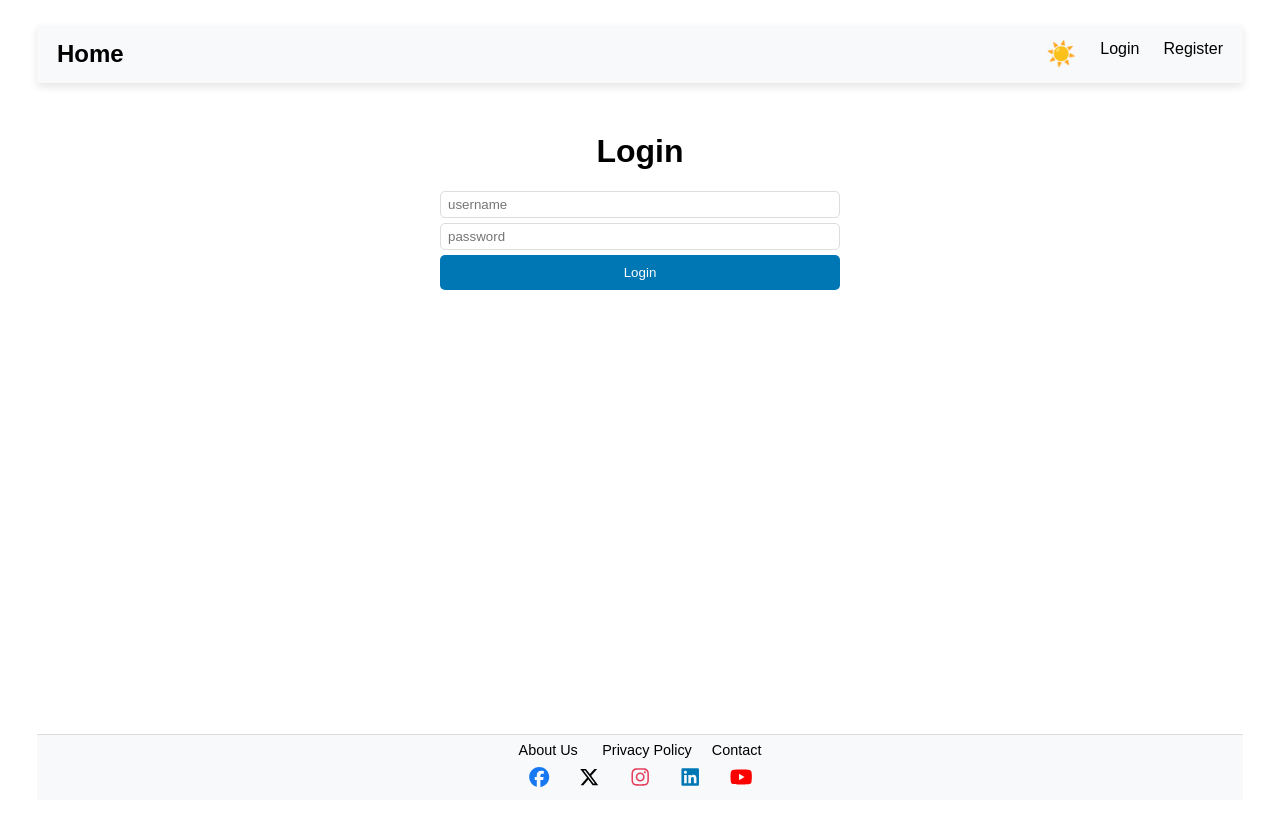
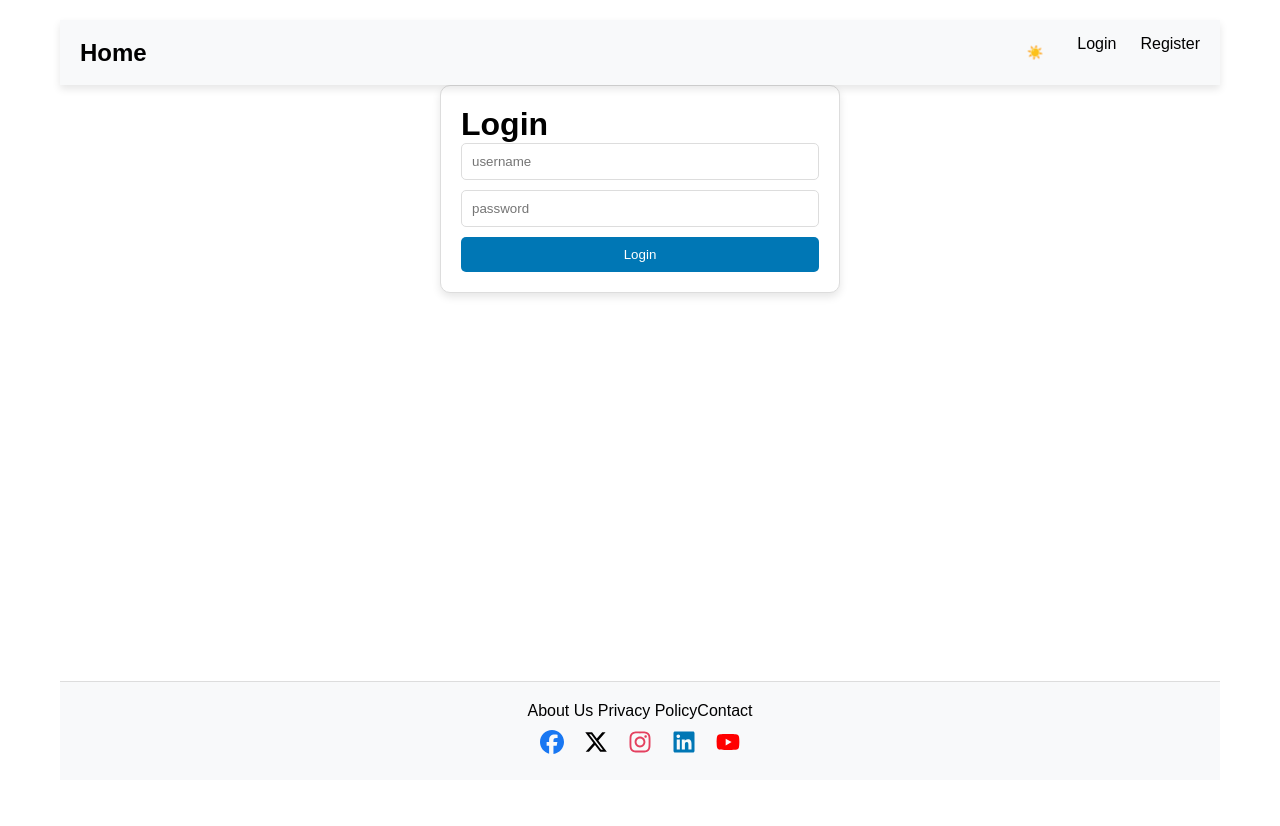
Before and after one commit to Ali5Faridi/News-blog, a React (Vite) app in the folder frontend/: page /login in a window 1280 px wide. Shown: the top 826 px of the page. After the commit the page ends 800 px from the top, so only its background shows below. Built offline with nearby package versions, Linux system fonts and the light colour scheme; no server answers.

Commit message:
css done

```diff
--- a/frontend/src/App.css
+++ b/frontend/src/App.css
@@ -1,171 +1,55 @@
-
-*{
+/* ===== Global Styles ===== */
+* {
   box-sizing: border-box;
-}
-a{
-  cursor: pointer;
-}
-body{
-  color: #222;
-}
-img{
-  max-width: 100%;
-}
-main{
-  padding: 5px;
-  max-width: 95%;
-  margin: 0 auto;
-}
-header{
-  display:flex;
-  justify-content:space-between;
-  margin-top: 20px;
-  margin-bottom: 50px;
-  align-items: center;
-}
-header a{
-  text-decoration:none;
-  color: inherit;
-}
-header a.logo{
-  font-weight: bold;
-  font-size: 1.5rem;
-}
-header nav{
-  display:flex;
-  gap: 24px;
+  margin: 0;
+  padding: 0;
 }
 
-div.post{
-  display: grid;
-  grid-template-columns: 1fr;
-  gap: 20px;
-  margin-bottom: 30px;
-}
-@media screen and (min-width: 700px) {
-  div.post{
-      grid-template-columns: .9fr 1.1fr;
+body {
+  font-family: "Arial", sans-serif;
+  background-color: var(--background-color);
+  color: var(--text-color);
+  transition: background-color 0.3s, color 0.3s;
+  min-height: 100svh;
+  display: flex;
+  flex-direction: column;
+  > div {
+    flex: 1;
   }
 }
 
-div.post div.texts h2{
-  margin:0;
-  font-size: 2rem;
-}
-div.post div.texts a{
-  text-decoration:none;
-  color: inherit;
-}
-div.post p.info{
-  margin:24px 0;
-  color: var(--card-border);
-  font-size:1rem;
-  font-weight: bold;
+#root {
   display: flex;
-  gap: 10px;
-}
-div.post p.info a.author{
-  color:var(--card-text);
-}
-div.post p.summary{
-  margin:10px 0;
-  line-height: 1.8rem;
-}
-
-form.login, form.register{
-  max-width: 400px;
-  height: 100vh;
-  margin: 0 auto;
-  padding-bottom: 300px;
+  flex-direction: column;
 }
 
 
-input{
-  display: block;
-  margin-bottom: 5px;
-  width: 100%;
-  padding: 5px 7px;
-  border: 2px solid var(--background-color);
-  border-radius: 5px;
-  background-color: var(--background-color);
-}
-button{
+a {
   cursor: pointer;
-  width: 100%;
-  display: block;
-  background-color: var(--button-hover-bg);
-  border:0;
-  color: var(--background-color);
-  border-radius: 5px;
-  padding: 7px 0;
-}
-form.login h1, form.register h1{
-  text-align: center;
+  text-decoration: none;
+  color: inherit;
+  transition: color 0.3s;
 }
 
-div.post-page div.image{
-  max-height:300px;
-  display: flex;
-  overflow:hidden;
-}
-div.post-page div.image img{
-  object-fit: cover;
-  object-position: center center;
-  width: 100%;
-}
-div.post-page a{
-  color:var(--text-color);
-  text-decoration: underline;
-}
-div.post-page h1{
-  text-align: center;
-  margin: 10px 0 5px;
-}
-div.post-page time{
-  text-align: center;
-  display: block;
-  font-size:1rem;
-  color:var(--input-border);
-  margin: 10px 0;
-}
-div.post-page div.author{
-  text-align: center;
-  margin-bottom: 20px;
-  font-size: .7rem;
-  font-weight: bold;
-}
-div.content p{
-  line-height: 1.5rem;
-  margin: 30px 0;
-}
-div.content li{
-  margin-bottom: 10px;
-}
-div.edit-row{
-  text-align: center;
-  margin-bottom: 20px;
-}
-div.post-page a.edit-btn{
-  background-color: var(--card-border);
-  display: inline-flex;
-  align-items: center;
-  gap: 5px;
-  color: var(--text-color);
-  padding:15px 30px;
-  border-radius: 5px;
-  text-decoration: none;
-}
-a svg{
-  height:20px;
+a:hover {
+  color: var(--button-hover-bg);
 }
 
-.ql-toolbar.ql-snow + .ql-container.ql-snow{
-  border: 2px solid var(--card-text);
-  border-radius: 5px;
-  background-color: var(--card-border);
-  height: 200px;
+img {
+  max-width: 100%;
 }
 
+main {
+  padding: 20px;
+  max-width: 1200px;
+  margin: 0 auto;
+  width: 100%;
+  display: flex;
+  flex-direction: column;
+  flex-grow: 1;
+}
+
+/* ===== Header Styles ===== */
 header {
   display: flex;
   justify-content: space-between;
@@ -173,14 +57,9 @@ header {
   position: sticky;
   top: 0;
   background-color: var(--header-bg);
+  padding: 15px 20px;
+  box-shadow: var(--box-shadow);
   z-index: 100;
-  padding: 10px 20px;
-  box-shadow: 0 2px 5px var(--box-shadow);
-}
-
-header a {
-  text-decoration: none;
-  color: inherit;
 }
 
 header a.logo {
@@ -193,140 +72,159 @@ header nav {
   gap: 24px;
 }
 
-
-
+/* ===== Footer Styles ===== */
 footer {
   background-color: var(--footer-bg);
   padding: 20px 10px;
-  border-top: 2px solid var(--input-border);
+  border-top: 1px solid var(--input-border);
   text-align: center;
   position: sticky;
   bottom: 0;
   z-index: 100;
-  width: 100%;
-  margin-top: auto; /* Push footer to the bottom */
+  margin-top: auto;/* in dorost kar footer ro */
 }
 
+footer .social-icons {
+  display: flex;
+  justify-content: center;
+  gap: 20px;
+  margin-top: 10px;
+}
 
-footer .footer-container {
-  max-width: 960px;
-  margin: 0 auto;
-}
-/* استایل کلی فوتر */
-.footer {
-  position: sticky;
-  bottom: 0;
-  width: 100%;
-  background-color: var(--footer-bg);
-  padding: 20px 10px;
-  border-top: 1px solid var(--input-border);
-  text-align: center;
-  box-shadow: 0 -2px 5px var(--box-shadow);
-}
-.footer-container {
-  max-width: 960px;
-  height: 25px;
-  margin: 0 auto;
-  display: flex;
-  flex-direction: column;
-  align-items: center;
-  justify-content: center;
-}
-/* لینک‌های فوتر */
-.footer-container nav a {
-  margin: 0 10px;
-  color: var(--text-color);
-  text-decoration: none;
-  font-size: 0.9rem;
-}
-.footer-container nav a:hover {
-  text-decoration: underline;
-}
-/* آیکون‌های شبکه‌های اجتماعی */
-.social-icons {
-  display: flex;
-  gap: 20px; /* فاصله بین آیکون‌ها */
-  gap: 20px; /* فاصله بین آیکون‌ها */
-}
-.social-icons a {
-  font-size: 1.9rem;
+footer .social-icons a {
+  font-size: 1.5rem;
   transition: color 0.3s;
 }
-/* رنگ‌های رسمی هر شبکه اجتماعی */
+
+/* Social Media Icon Colors */
 .social-icons .facebook {
-  color: #1877F2;
+  color: #1877f2;
 }
+
 .social-icons .facebook:hover {
-  color: #125ABE;
+  color: #125abe;
 }
+
 .social-icons .x {
   color: var(--text-color);
 }
+
 .social-icons .x:hover {
-  color: #333333;
+  color: #333;
 }
+
 .social-icons .instagram {
-  color: #E4405F;
+  color: #e4405f;
 }
+
 .social-icons .instagram:hover {
-  color: #C13584;
+  color: #c13584;
 }
+
 .social-icons .linkedin {
-  color: #0077B5;
+  color: #0077b5;
 }
+
 .social-icons .linkedin:hover {
-  color: #004F7C;
+  color: #004f7c;
 }
+
 .social-icons .youtube {
-  color: #FF0000;
+  color: #ff0000;
 }
+
 .social-icons .youtube:hover {
-  color: #C1351D;
+  color: #c1351d;
 }
-/* Responsive Adjustments */
-@media (max-width: 768px) {
-  .social-icons {
-    gap: 10px; /* Further reduce gap for smaller screens */
-  }
 
-  .social-icons a {
-    font-size: 1.2rem; /* Smaller icons for mobile */
+/* ===== Post Styles ===== */
+.post {
+  display: grid;
+  grid-template-columns: 1fr;
+  gap: 20px;
+  background-color: var(--card-bg);
+  color: var(--card-text);
+  border: 1px solid var(--card-border);
+  box-shadow: var(--card-shadow);
+  padding: 20px;
+  margin-bottom: 30px;
+  border-radius: 10px;
+  transition: background-color 0.3s, color 0.3s, border-color 0.3s;
+}
+
+@media screen and (min-width: 700px) {
+  .post {
+    grid-template-columns: 0.9fr 1.1fr;
   }
 }
 
-.social-icons .youtube:hover {
-  color: #C1351D;
+.post .texts h2 {
+  margin: 0;
+  font-size: 2rem;
 }
 
-body {
-  color: #222;
-  font-family: "Arial", sans-serif;
-  background-color: #f8f9fa;
+.post .info {
+  margin: 24px 0;
+  color: var(--card-text);
+  font-size: 1rem;
+  font-weight: bold;
+  display: flex;
+  gap: 10px;
 }
 
-/* لینک‌ها */
-a {
-  cursor: pointer;
-  transition: color 0.3s ease-in-out;
+.post .info a.author {
+  color: var(--card-text);
 }
 
-a:hover {
-  color: var(--button-hover-bg);
+.post .summary {
+  margin: 10px 0;
+  line-height: 1.8rem;
 }
 
-/* سربرگ */
-header {
-  background-color: var(--header-bg);
-  padding: 15px 20px;
-  box-shadow: 0 2px 5px var(--box-shadow);
+/* ===== Form Styles ===== */
+login-page,
+register-page {
+  height: 100vh;
+}
+form.login,
+form.register {
+  max-width: 400px;
+
+  margin: 0 auto;
+  padding: 20px;
+  background-color: var(--card-bg);
+  border: 1px solid var(--card-border);
+  border-radius: 10px;
+  box-shadow: var(--card-shadow);
 }
 
-/* دکمه‌ها */
+input,
+textarea {
+  display: block;
+  width: 100%;
+  padding: 10px;
+  margin-bottom: 10px;
+  border: 1px solid var(--input-border);
+  border-radius: 5px;
+  background-color: var(--input-bg);
+  color: var(--text-color);
+  transition: border-color 0.3s;
+}
+
+input:focus,
+textarea:focus {
+  border-color: var(--input-focus-border);
+  outline: none;
+}
+
 button {
+  width: 100%;
+  padding: 10px;
   background-color: var(--button-bg);
-  color: var(--background-color);
-  padding: 10px;
+  color: white;
+  border: none;
   border-radius: 5px;
+  cursor: pointer;
   transition: background-color 0.3s;
 }
 
@@ -334,34 +232,77 @@ button:hover {
   background-color: var(--button-hover-bg);
 }
 
-/* استایل پست‌ها */
-div.post {
-  background: var(--card-bg);
-  border-radius: 10px;
-  padding: 20px;
-  box-shadow: 0 2px 10px var(--box-shadow);
-  transition: transform 0.3s ease-in-out;
+/* ===== Post Page Styles ===== */
+.post-page .image {
+  max-height: 300px;
+  display: flex;
+  overflow: hidden;
 }
 
-div.post:hover {
-  transform: scale(1.02);
+.post-page .image img {
+  object-fit: cover;
+  object-position: center center;
+  width: 100%;
 }
 
-.author-image {
-  width: 150px;
-  height: 150px;
-  object-fit: cover;
-  border-radius: 50%;
-}
-.author-email {
-  text-decoration: none; /* Removes the underline */
+.post-page h1 {
+  text-align: center;
+  margin: 10px 0 5px;
 }
 
-/* About Page Style */
+.post-page time {
+  text-align: center;
+  display: block;
+  font-size: 1rem;
+  color: var(--input-border);
+  margin: 10px 0;
+}
+
+.post-page .author {
+  text-align: center;
+  margin-bottom: 20px;
+  font-size: 0.7rem;
+  font-weight: bold;
+}
+
+.post-page .content p {
+  line-height: 1.5rem;
+  margin: 30px 0;
+}
+
+.post-page .content li {
+  margin-bottom: 10px;
+}
+
+.post-page .edit-row {
+  text-align: center;
+  margin-bottom: 20px;
+}
+
+.post-page a.edit-btn {
+  background-color: var(--card-border);
+  display: inline-flex;
+  align-items: center;
+  gap: 5px;
+  color: var(--text-color);
+  padding: 15px 30px;
+  border-radius: 5px;
+  text-decoration: none;
+}
+
+/* ===== Editor Styles ===== */
+.ql-toolbar.ql-snow + .ql-container.ql-snow {
+  border: 2px solid var(--card-text);
+  border-radius: 5px;
+  background-color: var(--card-border);
+  height: 200px;
+}
+
+/* ===== About Page Styles ===== */
 .about-page {
   max-width: 800px;
+  margin: 0 auto;
   height: 100vh;
-  margin: 0 auto;
   padding: 20px;
   text-align: center;
 }
@@ -417,7 +358,11 @@ div.post:hover {
   color: var(--button-hover-bg);
 }
 
-/* Light Theme (Default) */
+.theme-toggle{
+  background-color: transparent;
+}
+
+/* ===== Theme Variables ===== */
 :root {
   --background-color: #ffffff;
   --text-color: #000000;
@@ -435,7 +380,6 @@ div.post:hover {
   --card-shadow: 0 4px 8px rgba(0, 0, 0, 0.1);
 }
 
-/* Dark Theme */
 [data-theme="dark"] {
   --background-color: #121212;
   --text-color: #ffffff;
@@ -452,90 +396,3 @@ div.post:hover {
   --card-border: #333;
   --card-shadow: 0 4px 8px rgba(255, 255, 255, 0.1);
 }
-
-/* Apply Theme Variables */
-body {
-  background-color: var(--background-color);
-  color: var(--text-color);
-  transition: background-color 0.3s, color 0.3s;
-}
-
-header {
-  background-color: var(--header-bg);
-  box-shadow: var(--box-shadow);
-}
-
-footer {
-  background-color: var(--footer-bg);
-  border-top: 1px solid var(--input-border);
-}
-
-button {
-  background-color: var(--button-bg);
-  color: white;
-  transition: background-color 0.3s;
-}
-
-button:hover {
-  background-color: var(--button-hover-bg);
-}
-
-input,
-textarea {
-  background-color: var(--input-bg);
-  border: 1px solid var(--input-border);
-  color: var(--text-color);
-}
-
-input:focus,
-textarea:focus {
-  border-color: var(--input-focus-border);
-  box-shadow: 0 0 5px var(--input-focus-border);
-}
-
-.theme-toggle {
-  background: none;
-  border: none;
-  font-size: 1.5rem;
-  cursor: pointer;
-  padding: 0;
-  margin-left: 20px;
-  color: var(--text-color);
-  transition: color 0.3s;
-}
-
-.theme-toggle:hover {
-  color: var(--button-hover-bg);
-}
-
-/* Apply Theme Variables to Cards */
-.post {
-  background-color: var(--card-bg);
-  color: var(--card-text);
-  border: 1px solid var(--card-border);
-  box-shadow: var(--card-shadow);
-  transition: background-color 0.3s, color 0.3s, border-color 0.3s;
-}
-
-.post {
-  background-color: var(--card-bg);
-  color: var(--card-text);
-  border: 1px solid var(--card-border);
-  box-shadow: var(--card-shadow);
-  padding: 20px;
-  margin-bottom: 20px;
-  border-radius: 10px;
-  transition: background-color 0.3s, color 0.3s, border-color 0.3s;
-}
-
-.post h2 {
-  color: var(--card-text);
-}
-
-.post .info {
-  color: var(--card-text);
-}
-
-.post .summary {
-  color: var(--card-text);
-}
```
